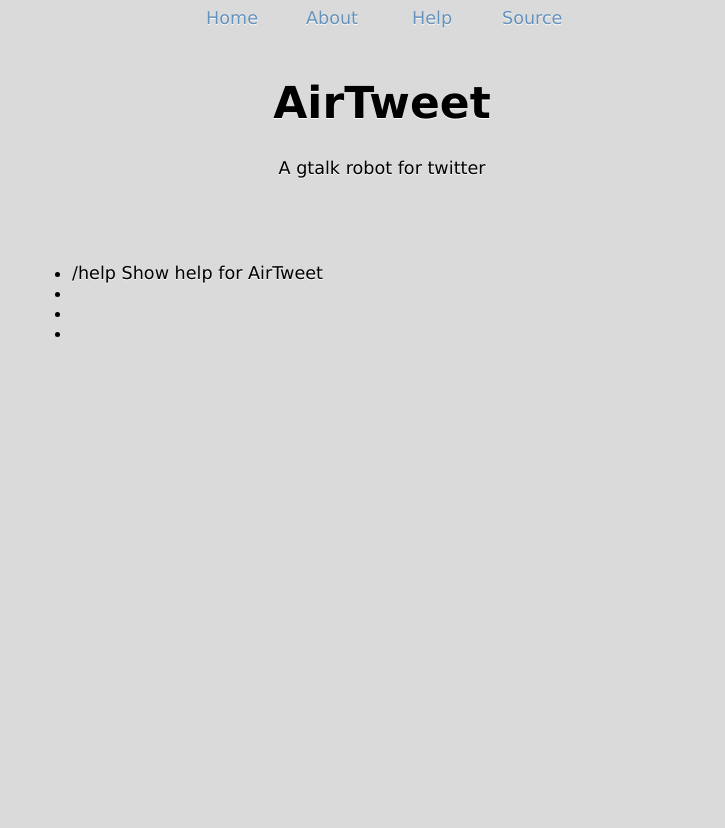
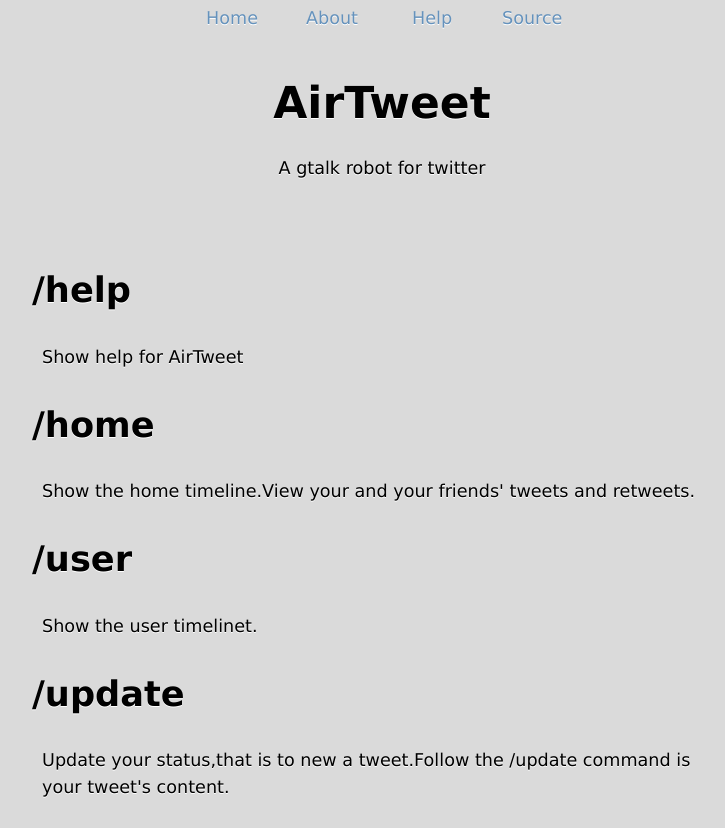
Before and after one commit to yanguango/airtweet, a Python web app: template templates/help.html in a window 1280 px wide. Shown: the whole page, without its empty margins (258-983 px from the left). Before the commit the page ends 337 px from the top, so only its background shows below. Run offline with Jinja, Linux system fonts and the light colour scheme; the template is opened without the code that fills it, so the values that code supplies are empty; some libraries are stand-ins or nearby versions.

Commit message:
modify the about

```diff
--- a/css/main.css
+++ b/css/main.css
@@ -46,7 +46,7 @@
     -moz-border-radius: 10px;
 	-webkit-border-radius: 10px;
 }
-
+ul { list-style: disc}
 ol { list-style: upper-roman }
 
 ol li{
--- a/templates/about.html
+++ b/templates/about.html
@@ -8,7 +8,7 @@
 </head>
 <body>
 	<div id="header">
-		<a href="/">Home</a><a href="/about">About</a><a href="/help">Help</a><a href="#">Source</a>
+		<a href="/">Home</a><a href="/about">About</a><a href="/help">Help</a><a href="http://github.com/isamsam/airtweet">Source</a>
 		<h1>AirTweet</h1>
 		<p>A gtalk robot for twitter</p>
 	</div>
@@ -27,6 +27,10 @@
 			to visit your tweets.
 		</p>
 		<p>
+			This robot is for fun.Anyone can use it and get the source code.If you have any question,mail to
+			yanguango#gmail.com.
+		</p>
+		<p>
 			At last,fuck GFW again.
 		</p>
 	</div>
--- a/templates/help.html
+++ b/templates/help.html
@@ -8,22 +8,20 @@
 </head>
 <body>
 	<div id="header">
-		<a href="/">Home</a><a href="/about">About</a><a href="/help">Help</a><a href="#">Source</a>
+		<a href="/">Home</a><a href="/about">About</a><a href="/help">Help</a><a href="http://github.com/isamsam/airtweet">Source</a>
 		<h1>AirTweet</h1>
 		<p>A gtalk robot for twitter</p>
 	</div>
 	<div id="main">
-		<ul>
-			<li>
-			/help Show help for AirTweet
-			</li>
-			<li>
-			</li>
-			<li></li>
-			<li>
+		<h1>/help</h1>
+		<p>Show help for AirTweet</p>
+		<h1>/home</h1>
+		<p>Show the home timeline.View your and your friends' tweets and retweets.</p>
+		<h1>/user</h1>
+		<p>Show the user timelinet.</p>
+		<h1>/update</h1>
+		<p>Update your status,that is to new a tweet.Follow the /update command is your tweet's content.</p>
 
-			</li>
-		</ul>
 	</div>
 	<div id="footer">
 	</div>
--- a/templates/index.html
+++ b/templates/index.html
@@ -8,7 +8,7 @@
 </head>
 <body>
 	<div id="header">
-		<a href="/">Home</a><a href="/about">About</a><a href="/help">Help</a><a href="#">Source</a>
+		<a href="/">Home</a><a href="/about">About</a><a href="/help">Help</a><a href="http://github.com/isamsam/airtweet">Source</a>
 		<h1>AirTweet</h1>
 		<p>A gtalk robot for twitter</p>
 	</div>
@@ -24,7 +24,7 @@
 			</li>
 			<li>
 				{% if not user or has_token %}
-				Authenticate your twitter account.
+				Have authenticated your twitter account.
 				{% else %}
 				<a href="/connect">Authenticate your twitter account.</a>
 				{% endif %}
```
Also changed, not shown: 1 other file.
